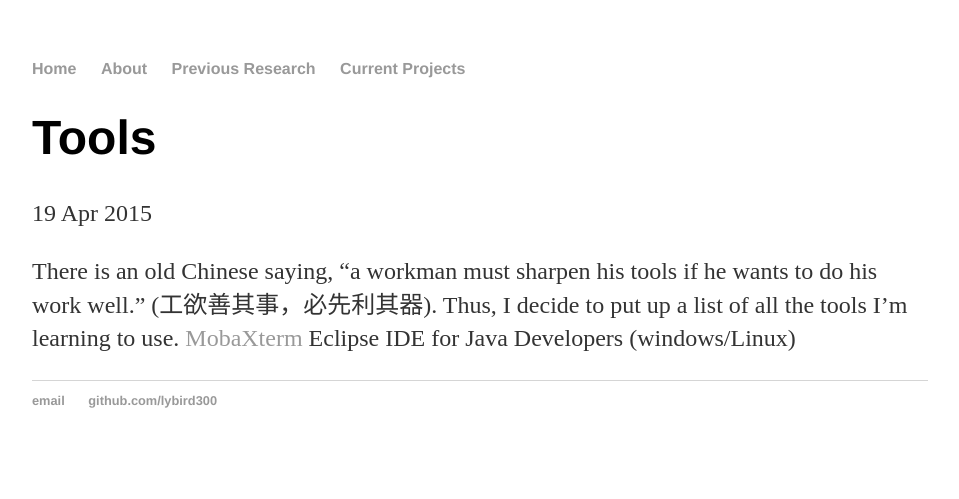
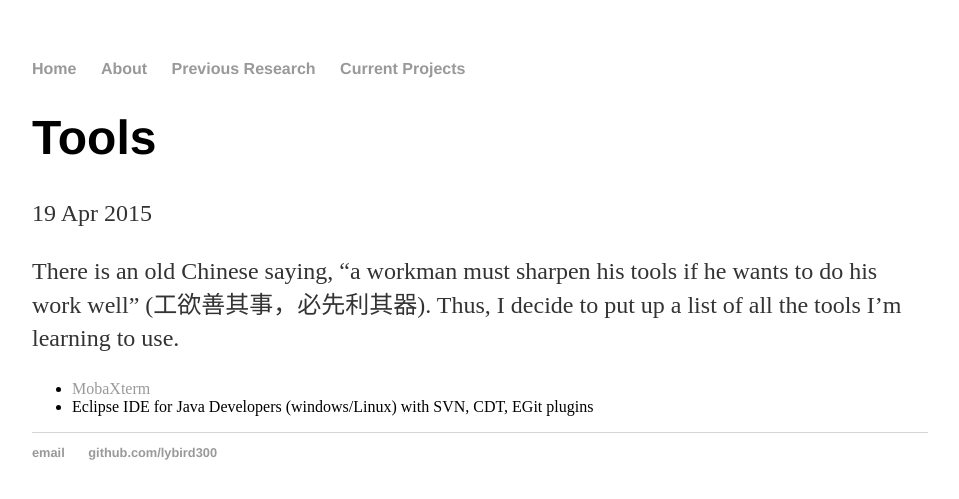
Before and after one commit to lybird300/lybird300.github.io, a Jekyll site: the page built from _posts/2015-04-26-unix.md, in a window 1280 px wide. Shown: the top 499 px of the page, without its empty margins (160-1119 px from the left). Built offline with Jekyll 4.4.1, drawn with Linux system fonts in a browser that asks for light colours.

Commit message:
Update 2015-04-26-unix.md

```diff
--- a/_posts/2015-04-26-unix.md
+++ b/_posts/2015-04-26-unix.md
@@ -3,6 +3,8 @@ layout: post
 title: "Tools"
 date: 2015-04-19
 ---
-There is an old Chinese saying, "a workman must sharpen his tools if he wants to do his work well." (工欲善其事，必先利其器). Thus, I decide to put up a list of all the tools I'm learning to use.
-<a href="http://mobaxterm.mobatek.net/">MobaXterm</a>
-Eclipse IDE for Java Developers (windows/Linux)
+There is an old Chinese saying, "a workman must sharpen his tools if he wants to do his work well" (工欲善其事，必先利其器). Thus, I decide to put up a list of all the tools I'm learning to use.
+<ul>
+<li><a href="http://mobaxterm.mobatek.net/">MobaXterm</a></li>
+<li>Eclipse IDE for Java Developers (windows/Linux) with SVN, CDT, EGit plugins</li>
+</ul>
```
